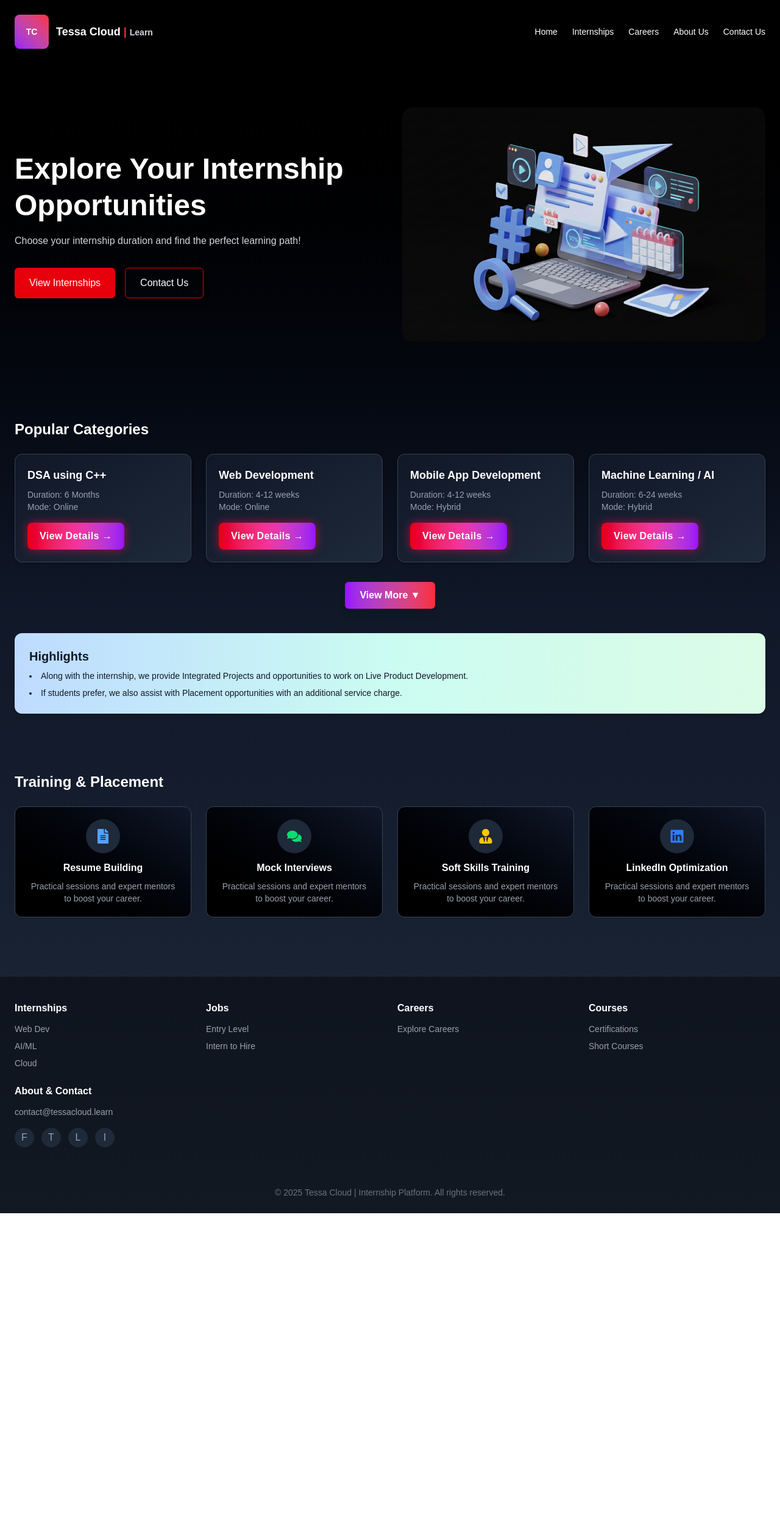
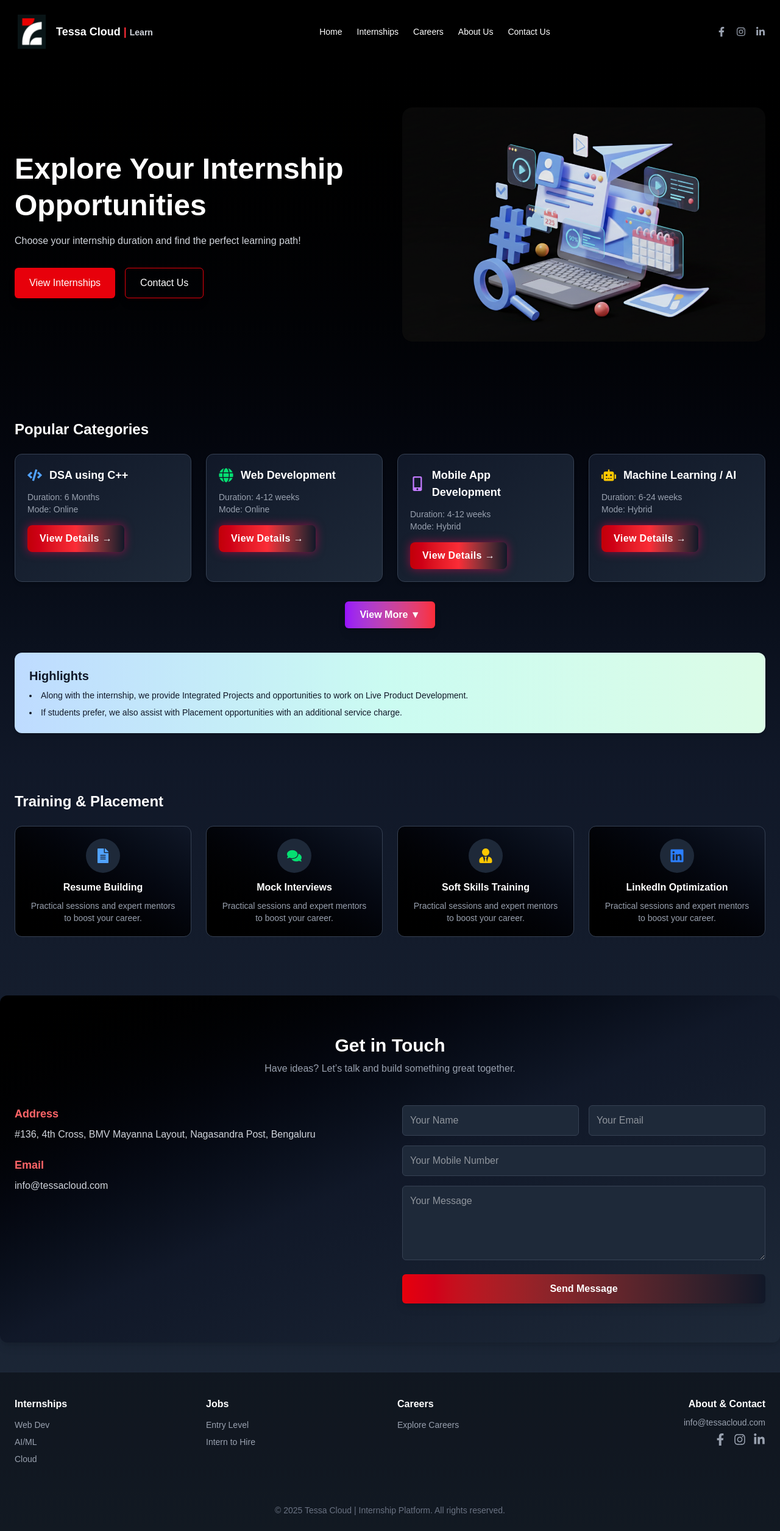
Before and after one commit to roshandsc/FLIM_INDUSTRY_HERO_SECTION, a Next.js app in the folder Intership_Platform/tessa-cloud/: page / in a window 1280 px wide. Shown: the whole page at 61% size. Before the commit the page ends 1989 px from the top, so only its background shows below. Built offline with nearby package versions, Linux system fonts and the light colour scheme.

Commit message:
Add mobile responsiveness to page.jsx

```diff
--- a/Intership_Platform/tessa-cloud/src/app/page.jsx
+++ b/Intership_Platform/tessa-cloud/src/app/page.jsx
@@ -2,6 +2,21 @@
 import React from "react";
 import { motion, AnimatePresence } from "framer-motion";
 import { FaFileAlt, FaComments, FaUserTie, FaLinkedin } from "react-icons/fa";
+import { FaFacebookF, FaInstagram, FaLinkedinIn } from "react-icons/fa";
+import {
+  FaCode,
+  FaGlobe,
+  FaMobileAlt,
+  FaRobot,
+  FaChartLine,
+  FaShieldAlt,
+  FaDesktop,
+  FaCheckCircle,
+  FaCloud,
+  FaGithub,
+  FaGamepad,
+  FaLayerGroup,
+} from "react-icons/fa";
 
 export default function TessaCloudLanding() {
   const [showAll, setShowAll] = React.useState(false);
@@ -9,42 +24,81 @@
   const [showAbout, setShowAbout] = React.useState(false);
   const [showContact, setShowContact] = React.useState(false);
 
+  // Ref for popular categories section
+  const popularCategoriesRef = React.useRef(null);
+
   const internships = [
     {
       title: "DSA using C++",
       duration: "6 Months",
       mode: "Online",
+      icon: <FaCode className="text-2xl text-blue-400" />,
     },
-    { title: "Web Development", duration: "4-12 weeks", mode: "Online" },
-    { title: "Mobile App Development", duration: "4-12 weeks", mode: "Hybrid" },
-    { title: "Machine Learning / AI", duration: "6-24 weeks", mode: "Hybrid" },
+    {
+      title: "Web Development",
+      duration: "4-12 weeks",
+      mode: "Online",
+      icon: <FaGlobe className="text-2xl text-green-400" />,
+    },
+    {
+      title: "Mobile App Development",
+      duration: "4-12 weeks",
+      mode: "Hybrid",
+      icon: <FaMobileAlt className="text-2xl text-purple-400" />,
+    },
+    {
+      title: "Machine Learning / AI",
+      duration: "6-24 weeks",
+      mode: "Hybrid",
+      icon: <FaRobot className="text-2xl text-yellow-400" />,
+    },
     {
       title: "Data Science & Analytics",
       duration: "4-12 weeks",
       mode: "Online",
+      icon: <FaChartLine className="text-2xl text-red-400" />,
     },
-    { title: "Cybersecurity Basics", duration: "4-12 weeks", mode: "Online" },
+    {
+      title: "Cybersecurity Basics",
+      duration: "4-12 weeks",
+      mode: "Online",
+      icon: <FaShieldAlt className="text-2xl text-blue-500" />,
+    },
     {
       title: "Desktop App Development",
       duration: "4-12 weeks",
       mode: "Hybrid",
+      icon: <FaDesktop className="text-2xl text-indigo-400" />,
     },
-    { title: "Software Testing & QA", duration: "4-12 weeks", mode: "Online" },
-    { title: "DevOps / Cloud Basics", duration: "4-12 weeks", mode: "Hybrid" },
+    {
+      title: "Software Testing & QA",
+      duration: "4-12 weeks",
+      mode: "Online",
+      icon: <FaCheckCircle className="text-2xl text-green-500" />,
+    },
+    {
+      title: "DevOps / Cloud Basics",
+      duration: "4-12 weeks",
+      mode: "Hybrid",
+      icon: <FaCloud className="text-2xl text-teal-400" />,
+    },
     {
       title: "Open Source Contribution",
       duration: "4-12 weeks",
       mode: "Remote",
+      icon: <FaGithub className="text-2xl text-gray-400" />,
     },
     {
       title: "Game Development (Beginner)",
       duration: "4-12 weeks",
       mode: "Hybrid",
+      icon: <FaGamepad className="text-2xl text-pink-400" />,
     },
     {
       title: "Full Stack Development (6 Months)",
       duration: "6 Months",
       mode: "Hybrid",
+      icon: <FaLayerGroup className="text-2xl text-orange-400" />,
     },
   ];
 
@@ -69,6 +123,13 @@
 
   // Mobile menu toggle state
   const [mobileMenuOpen, setMobileMenuOpen] = React.useState(false);
+
+  // Handler to scroll to popular categories section
+  const handleScrollToPopularCategories = React.useCallback(() => {
+    if (popularCategoriesRef.current) {
+      popularCategoriesRef.current.scrollIntoView({ behavior: "smooth" });
+    }
+  }, []);
   return (
     <div className="min-h-screen text-white bg-gradient-to-b from-black via-gray-900 to-gray-800 font-inter">
       {/* Header */}
@@ -76,9 +137,11 @@
         <div className="max-w-7xl mx-auto flex items-center justify-between p-4 md:p-6">
           <div className="flex items-center gap-4">
             <div className="flex items-center gap-3">
-              <div className="w-12 h-12 md:w-14 md:h-14 bg-gradient-to-tr from-purple-600 to-red-500 rounded-lg flex items-center justify-center text-sm font-semibold">
-                TC
-              </div>
+              <img
+                src="/logo.png"
+                alt="Tessa Cloud Logo"
+                className="w-12 h-12 md:w-14 md:h-14 object-contain"
+              />
               <div className="hidden md:block">
                 <div className="text-lg font-semibold">
                   Tessa Cloud<span className="text-red-500"> |</span>{" "}
@@ -92,7 +155,14 @@
             <a href="#" className="hover:text-red-500 transition">
               Home
             </a>
-            <a href="#" className="hover:text-red-500 transition">
+            <a
+              href="#"
+              className="hover:text-red-500 transition"
+              onClick={(e) => {
+                e.preventDefault();
+                handleScrollToPopularCategories();
+              }}
+            >
               Internships
             </a>
             <a
@@ -119,6 +189,33 @@
             </a>
           </nav>
 
+          <div className="hidden md:flex gap-4 text-gray-400">
+            <a
+              href="https://www.facebook.com/people/Tessa-Cloud/61581878499209/?mibextid=wwXIfr&rdid=HD8KRTnU03Wf9mg8&share_url=https%3A%2F%2Fwww.facebook.com%2Fshare%2F1CPK8RWDva%2F%3Fmibextid%3DwwXIfr"
+              target="_blank"
+              rel="noopener noreferrer"
+              className="hover:text-blue-500 transition"
+            >
+              <FaFacebookF />
+            </a>
+            <a
+              href="https://www.instagram.com/its_tessa_cloud/?igsh=dzRyaHBtY2tod3hx&utm_source=qr"
+              target="_blank"
+              rel="noopener noreferrer"
+              className="hover:text-pink-500 transition"
+            >
+              <FaInstagram />
+            </a>
+            <a
+              href="https://www.linkedin.com/company/tessacloud"
+              target="_blank"
+              rel="noopener noreferrer"
+              className="hover:text-blue-400 transition"
+            >
+              <FaLinkedinIn />
+            </a>
+          </div>
+
           {/* Mobile menu button and dropdown */}
           <div className="md:hidden relative">
             <button
@@ -141,7 +238,13 @@
                 <a
                   href="#"
                   className="px-4 py-2 hover:bg-gray-800 transition"
-                  onClick={() => setMobileMenuOpen(false)}
+                  onClick={(e) => {
+                    e.preventDefault();
+                    setMobileMenuOpen(false);
+                    setTimeout(() => {
+                      handleScrollToPopularCategories();
+                    }, 100);
+                  }}
                 >
                   Internships
                 </a>
@@ -283,6 +386,7 @@
           )}
         </AnimatePresence>
         {/* Hero */}
+        {/* Hero */}
         <section className="max-w-7xl mx-auto px-6 py-20 flex flex-col md:flex-row items-center gap-10">
           <motion.div
             initial={{ opacity: 0, y: 12 }}
@@ -302,10 +406,16 @@
               whileHover={{ scale: 1.02 }}
               className="mt-8 flex flex-col sm:flex-row gap-4"
             >
-              <button className="px-6 py-3 rounded-md text-white bg-red-600 hover:bg-red-500 shadow-lg w-full sm:w-auto">
+              <button
+                onClick={() => handleScrollToPopularCategories()}
+                className="px-6 py-3 rounded-md text-white bg-red-600 hover:bg-red-500 shadow-lg w-full sm:w-auto"
+              >
                 View Internships
               </button>
-              <button className="px-6 py-3 rounded-md text-white bg-transparent border border-red-600 hover:bg-red-600/10 shadow-lg w-full sm:w-auto">
+              <button
+                onClick={() => setShowContact(true)}
+                className="px-6 py-3 rounded-md text-white bg-transparent border border-red-600 hover:bg-red-600/10 shadow-lg w-full sm:w-auto"
+              >
                 Contact Us
               </button>
             </motion.div>
@@ -326,9 +436,11 @@
             </div>
           </motion.div>
         </section>
-
         {/* Internship Cards */}
-        <section className="max-w-7xl mx-auto px-6 py-12">
+        <section
+          className="max-w-7xl mx-auto px-6 py-12"
+          ref={popularCategoriesRef}
+        >
           <h2 className="text-2xl font-semibold mb-6">Popular Categories</h2>
           <div className="grid grid-cols-1 sm:grid-cols-2 lg:grid-cols-4 gap-6">
             {(showAll ? internships : internships.slice(0, 4)).map((it) => (
@@ -338,14 +450,17 @@
                 key={it.title}
                 className="bg-gradient-to-br from-gray-900 to-gray-800 p-5 rounded-xl border border-gray-700 shadow-md hover:shadow-xl transition-shadow"
               >
-                <div className="text-lg font-semibold">{it.title}</div>
+                <div className="flex items-center gap-3 mb-3">
+                  {it.icon}
+                  <div className="text-lg font-semibold">{it.title}</div>
+                </div>
                 <div className="text-sm text-gray-400 mt-2">
                   Duration: {it.duration}
                 </div>
                 <div className="text-sm text-gray-400">Mode: {it.mode}</div>
                 <button
                   onClick={() => setSelectedInternship(it)}
-                  className="mt-4 px-5 py-2.5 rounded-lg bg-gradient-to-r from-red-600 via-pink-500 to-purple-600 text-white font-semibold shadow-[0_0_15px_rgba(255,0,85,0.6)] hover:shadow-[0_0_25px_rgba(255,0,85,0.9)] transition-all duration-300 hover:scale-105 hover:from-purple-600 hover:to-red-600"
+                  className="mt-4 px-5 py-2.5 rounded-lg bg-gradient-to-r from-red-700 via-red-500 to-gray-900 text-white font-semibold shadow-[0_0_15px_rgba(255,0,85,0.5)] hover:shadow-[0_0_25px_rgba(255,0,85,0.8)] transition-all duration-300 hover:scale-105 hover:from-gray-900 hover:to-red-700"
                 >
                   <span className="tracking-wide">View Details →</span>
                 </button>
@@ -696,6 +811,64 @@
         </section>
       </main>
 
+      {/* Contact Form Section */}
+      <section className="max-w-7xl mx-auto px-6 py-16 text-white bg-gradient-to-br from-black via-gray-900 to-gray-800 rounded-xl mt-12 shadow-lg">
+        <h2 className="text-3xl font-bold text-center mb-2">Get in Touch</h2>
+        <p className="text-center text-gray-400 mb-12">
+          Have ideas? Let’s talk and build something great together.
+        </p>
+        <div className="grid grid-cols-1 md:grid-cols-2 gap-10">
+          <div>
+            <h3 className="text-lg font-semibold mb-2 text-red-400">Address</h3>
+            <p className="text-gray-300">
+              #136, 4th Cross, BMV Mayanna Layout, Nagasandra Post, Bengaluru
+            </p>
+
+            <h3 className="text-lg font-semibold mt-6 mb-2 text-red-400">
+              Email
+            </h3>
+            <p className="text-gray-300">
+              <a
+                href="mailto:info@tessacloud.com"
+                className="hover:text-red-400 transition"
+              >
+                info@tessacloud.com
+              </a>
+            </p>
+          </div>
+          <form className="space-y-4">
+            <div className="grid grid-cols-1 sm:grid-cols-2 gap-4">
+              <input
+                type="text"
+                placeholder="Your Name"
+                className="w-full p-3 rounded-md bg-gray-800 border border-gray-700 focus:border-red-500 focus:outline-none text-white"
+              />
+              <input
+                type="email"
+                placeholder="Your Email"
+                className="w-full p-3 rounded-md bg-gray-800 border border-gray-700 focus:border-red-500 focus:outline-none text-white"
+              />
+            </div>
+            <input
+              type="text"
+              placeholder="Your Mobile Number"
+              className="w-full p-3 rounded-md bg-gray-800 border border-gray-700 focus:border-red-500 focus:outline-none text-white"
+            />
+            <textarea
+              rows="4"
+              placeholder="Your Message"
+              className="w-full p-3 rounded-md bg-gray-800 border border-gray-700 focus:border-red-500 focus:outline-none text-white"
+            ></textarea>
+            <button
+              type="submit"
+              className="w-full bg-gradient-to-r from-red-600 to-gray-900 hover:from-gray-900 hover:to-red-700 py-3 rounded-md font-semibold text-white shadow-lg hover:scale-105 transition-all"
+            >
+              Send Message
+            </button>
+          </form>
+        </div>
+      </section>
+
       {/* Footer */}
       <footer className="mt-12 border-t border-gray-800 bg-black/40">
         <div className="max-w-7xl mx-auto px-6 py-10 grid grid-cols-1 sm:grid-cols-2 lg:grid-cols-4 gap-6">
@@ -729,29 +902,37 @@
               </li>
             </ul>
           </div>
-          <div>
-            <h3 className="font-semibold mb-3">Courses</h3>
-            <ul className="text-sm text-gray-400 space-y-2">
-              <li>Certifications</li>
-              <li>Short Courses</li>
-            </ul>
-          </div>
-          <div>
-            <h3 className="font-semibold mb-3">About & Contact</h3>
-            <p className="text-sm text-gray-400">contact@tessacloud.learn</p>
-            <div className="flex gap-3 mt-4 text-gray-400">
-              {["F", "T", "L", "I"].map((x) => (
-                <div
-                  key={x}
-                  className="w-8 h-8 rounded-full bg-gray-800 flex items-center justify-center"
-                >
-                  {x}
-                </div>
-              ))}
+          <div className="text-right lg:text-right sm:text-left">
+            <h3 className="font-semibold mb-2">About & Contact</h3>
+            <p className="text-sm text-gray-400">info@tessacloud.com</p>
+            <div className="flex justify-end sm:justify-start lg:justify-end gap-3 mt-2 text-gray-400 text-xl">
+              <a
+                href="https://www.facebook.com/people/Tessa-Cloud/61581878499209/?mibextid=wwXIfr&rdid=HD8KRTnU03Wf9mg8&share_url=https%3A%2F%2Fwww.facebook.com%2Fshare%2F1CPK8RWDva%2F%3Fmibextid%3DwwXIfr"
+                target="_blank"
+                rel="noopener noreferrer"
+                className="hover:text-blue-500 transition"
+              >
+                <FaFacebookF />
+              </a>
+              <a
+                href="https://www.instagram.com/its_tessa_cloud/?igsh=dzRyaHBtY2tod3hx&utm_source=qr"
+                target="_blank"
+                rel="noopener noreferrer"
+                className="hover:text-pink-500 transition"
+              >
+                <FaInstagram />
+              </a>
+              <a
+                href="https://www.linkedin.com/company/tessacloud"
+                target="_blank"
+                rel="noopener noreferrer"
+                className="hover:text-blue-400 transition"
+              >
+                <FaLinkedinIn />
+              </a>
             </div>
           </div>
         </div>
-
         <div className="text-center text-sm text-gray-500 py-6">
           © 2025 Tessa Cloud | Internship Platform. All rights reserved.
         </div>
```
Also changed, not shown: Intership_Platform/tessa-cloud/public/logo.png (added).
